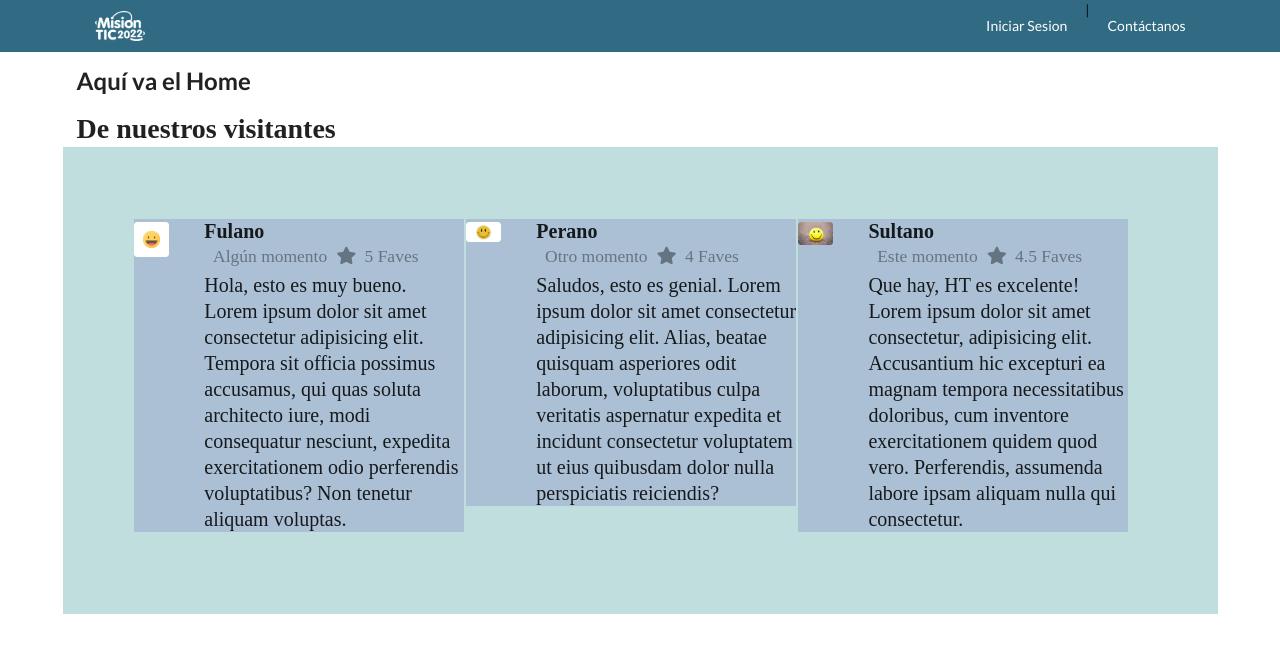
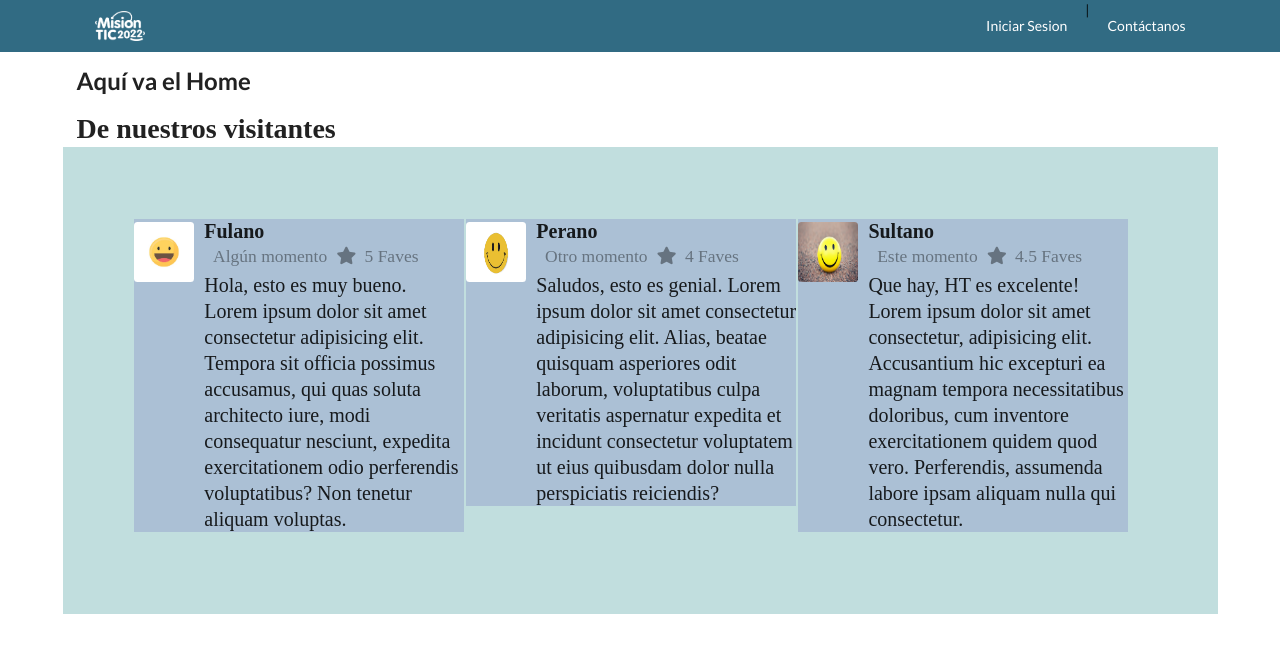
Before and after one commit to ratara5/GrupoDeTripulantes1-Grupo33, a Vue app in the folder Habit_Tracker/client/: page / in a window 1280 px wide. Shown: the top 652 px of the page. Built offline with nearby package versions, Linux system fonts and the light colour scheme.

Commit message:
Actualizado 'Testimonios.vue' Medidas imág iguales

```diff
--- a/Habit_Tracker/client/src/components/Testimonios.vue
+++ b/Habit_Tracker/client/src/components/Testimonios.vue
@@ -85,6 +85,10 @@ export default {
         text-align: left;
         background-color: rgba(105, 99, 184, 0.25);
         width:175%;
+        .avatar{
+          width:60px;
+          height:60px;
+        }
         .content{
           font-size: 20px;
         }
```
